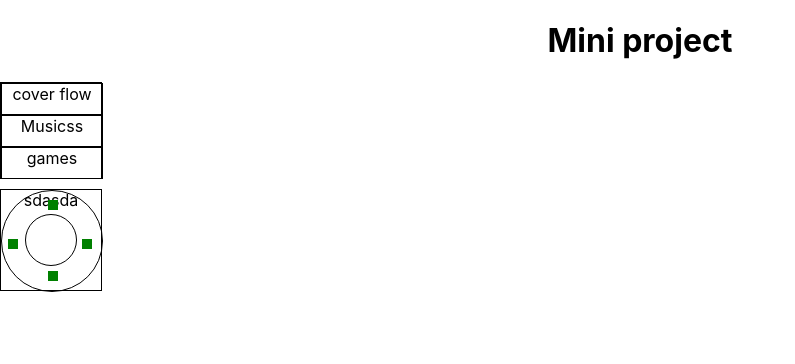
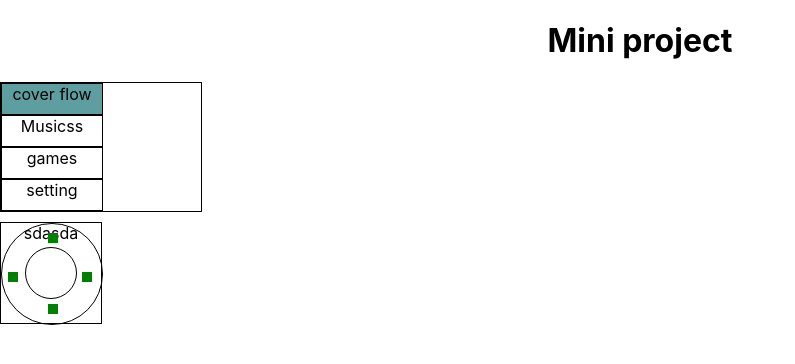
Before and after one commit to singhmp968/ipodDesignUsingReact, a React (Create React App) app: page / in a window 1280 px wide. Shown: the top 364 px of the page, without its empty margins (0-795 px from the left). Built offline with nearby package versions, Linux system fonts and the light colour scheme.

Commit message:
added some new changes

```diff
--- a/src/App.js
+++ b/src/App.js
@@ -11,7 +11,8 @@ class App extends React.Component {
   constructor() {
     super()
     this.state = {
-      Motion:0
+      Motion:0,
+      ScreenDisplay:''
     }
     this.currentAngle=0;
   }
@@ -24,8 +25,6 @@ class App extends React.Component {
   let MotionupOrdown = pthis.state.Motion
 
   myRegion.bind(myElement, 'rotate', function(e) {
-     // console.log('Tap gesture emitted: ' + e.detail.distanceFromLast);
-      //console.log('Tap gesture emitted: ' + Math.round(e.detail.angle));
           console.log('Motion valuesss',pthis.state.Motion);
       if(e.detail.distanceFromLast>=0) {
         console.log('clockwise motion i.e downward')
@@ -33,9 +32,9 @@ class App extends React.Component {
           MotionupOrdown = MotionupOrdown+1;
           console.log('motion value',MotionupOrdown);
           pthis.setState({
-            Motion:MotionupOrdown
+          Motion:MotionupOrdown
           })
-        }else if(MotionupOrdown == 4) {
+        }else if(MotionupOrdown === 4) {
           MotionupOrdown = 0;
           console.log('motion value',MotionupOrdown);
           pthis.setState({
@@ -52,13 +51,41 @@ class App extends React.Component {
   });
   //console.log('hey man')
 }
+
+
+// click on the circulra box
+displayScreens =()=>{
+  const motionValue = this.state.Motion;
+  console.log('hey man!!',motionValue);
+  if(motionValue === 0){
+     console.log('Cover fole',this.state);
+     this.setState({
+      ScreenDisplay:'covers'
+     })
+  }else if(motionValue === 1){
+    console.log('Music',this.state);
+    this.setState({
+      ScreenDisplay:'musics'
+     })
+  }else if(motionValue===2) {
+    console.log('games',this.state);
+    this.setState({
+      ScreenDisplay:'games'
+     })
+  } else if(motionValue===3){
+    console.log('setting',this.state);
+    this.setState({
+      ScreenDisplay:'setting'
+     })
+  }
+}
 render() {
 
   return (
     <div className="App">
         <h1>Mini project</h1>
-        <MenuScreen />
-        <Ipodtouch zingo = {this.zingoComponentTest} />
+        <MenuScreen motionValues = {this.state.Motion} screenValue = { this.state.ScreenDisplay }/>
+        <Ipodtouch zingo = {this.zingoComponentTest} selectItem = {this.displayScreens} />
     </div>
   );
 }
--- /dev/null
+++ b/src/GamesComp.js
@@ -0,0 +1,9 @@
+import React from "react";
+const GamesComp =()=> {
+    //console.log(props)
+    return(
+        <div>
+            <p>@ game componenet</p>
+        </div>
+    )}
+export default GamesComp;
--- /dev/null
+++ b/src/HomeComp.js
@@ -0,0 +1,9 @@
+import React from "react";
+const HomeComp =()=> {
+    //console.log(props)
+    return(
+        <div>
+            <p>@ home componenet</p>
+        </div>
+    )}
+export default HomeComp;
--- a/src/Ipodtouch.js
+++ b/src/Ipodtouch.js
@@ -7,16 +7,6 @@ class Ipodtouchcomp extends React.Component {
         super();
     }
 
-    // circlwheel = ()=>{
-    //     // for getting the wheel from zingtouch
-    //     // var myElement = document.getElementById('circle-boxx');
-    //     // var myRegion = new ZingTouch.Region(myElement);
-
-    //     // myRegion.bind(myElement, 'rotate', function(e) {
-    //     //     console.log('Tap gesture emitted: ' + e.detail.distanceFromLast);
-    //     // });
-    //     // //console.log('hey man')
-    // }
     render() {
         //console.log(this.props.zingo)
         return(
@@ -34,11 +24,11 @@ class Ipodtouchcomp extends React.Component {
                     <div className="bottom-button">
 
                     </div>
-                    <div className="inner-circle" >
+                    <div className="inner-circle" onClick = {()=> this.props.selectItem()} >
 
                     </div>
                 </div>
-            sdasda
+              sdasda
             </div>
         )
     }
--- a/src/MenuScreen.js
+++ b/src/MenuScreen.js
@@ -1,17 +1,46 @@
 import React from "react";
-
+import HomeComp from "./HomeComp";
+import MusicComp from "./MusicComp";
+import GamesComp from './GamesComp';
+import SettingComp from "./SettingComp";
 class MenuScreen extends React.Component {
 
 render() {
-    let MenuVaraibles = ['cover flow','Musicss','games'];
+    let MenuVaraibles = ['cover flow','Musicss','games','setting'];
+    let activeTItem = 0
     let ActiveAndNotActiveelem = []
+    let c = 0;
+    let secondHalfScreen='';
+    console.log('this props=> values',this.props)
+    c = this.props.motionValues
+    console.log('c value',c)
+    for(let i =0;i<MenuVaraibles.length;i++) {
+        ActiveAndNotActiveelem.push(c===i ? (<div style={styles.upandDownSelect}> {MenuVaraibles[i]} </div>):
+        (<div style={styles.menuTitles}> {MenuVaraibles[i]} </div>)
+
+        )}
+        console.log('==>',this.props.screenValue)
+    if(this.props.screenValue === 'covers'){
+        secondHalfScreen= <HomeComp />
+    }else if(this.props.screenValue ==='musics'){
+        secondHalfScreen= <MusicComp />
+
+    }else if(this.props.screenValue ==='games'){
+        secondHalfScreen=<GamesComp />
+    }else if(this.props.screenValue ==='setting'){
+        secondHalfScreen = <SettingComp />
+    }
+
 
     return (
     <div style={styles.mainScreenBox}>
-       { MenuVaraibles.map((prod) =>{
-           return <div  style={styles.menuTitles}> {prod} </div>
+        <div>
+            {ActiveAndNotActiveelem}
+       </div>
+        <div style = {styles.otherHalfScree}>
+               {secondHalfScreen}
 
-        }) }
+        </div>
     </div>
     )};
 
@@ -19,8 +48,10 @@ render() {
 
 const styles = {
     mainScreenBox : {
-        height:'95px',
-        width:'100px',
+        display:'flex',
+        flexDirection:'row',
+        height: 'auto',
+        width:'200px',
         border:'1px solid black',
         marginBottom :'10px'
 
@@ -31,7 +62,14 @@ const styles = {
         border:'1px solid black'
     },
     upandDownSelect : {
-    backgroundColor: 'cadetblue'
+        height:'30px',
+        width:'100px',
+        border:'1px solid black',
+        backgroundColor: 'cadetblue'
+    },
+    otherHalfScree: {
+        height:'95px',
+        width: '100px'
     }
 
 }
--- /dev/null
+++ b/src/MusicComp.js
@@ -0,0 +1,9 @@
+import React from "react";
+const MusicComp =()=> {
+    //console.log(props)
+    return(
+        <div>
+            <p>@ Music componenet</p>
+        </div>
+    )}
+export default MusicComp;
--- /dev/null
+++ b/src/SettingComp.js
@@ -0,0 +1,9 @@
+import React from "react";
+const SettingComp =()=> {
+    //console.log(props)
+    return(
+        <div>
+            <p>@ Setting componenet</p>
+        </div>
+    )}
+export default SettingComp;
```
